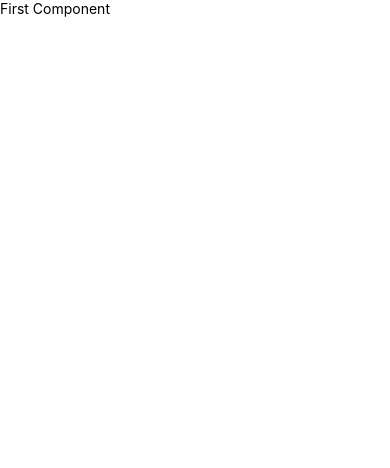
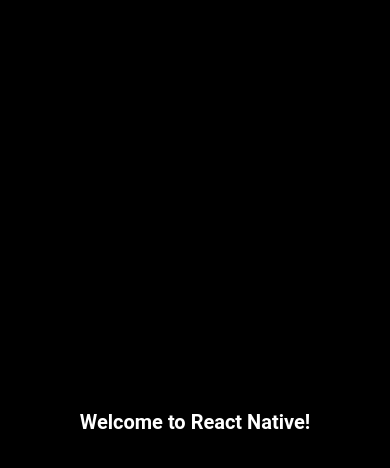
Before and after one commit to ivandj0h/my-react-native-project, a React Native app: screen / in a window 390 px wide. Shown: the top 468 px of the page. Built offline with nearby package versions, Linux system fonts and the light colour scheme.

Commit message:
focus on simple styling

```diff
--- a/App.tsx
+++ b/App.tsx
@@ -1,11 +1,36 @@
 import React from 'react';
-import {SafeAreaView} from 'react-native';
-import FirstComponent from './components/FirstComponent';
 
-export default function App() {
+import {View, Text, useColorScheme, StyleSheet} from 'react-native';
+
+export default function App(): JSX.Element {
+  const isDarkMode = useColorScheme() === 'dark';
+
   return (
-    <SafeAreaView>
-      <FirstComponent />
-    </SafeAreaView>
+    <View style={styles.container}>
+      <Text style={isDarkMode ? styles.darkText : styles.whiteText}>
+        Welcome to React Native!
+      </Text>
+    </View>
   );
 }
+
+const styles = StyleSheet.create({
+  container: {
+    flex: 1,
+    alignItems: 'center', // left to right
+    justifyContent: 'center', // top to bottom
+    backgroundColor: '#000',
+  },
+  whiteText: {
+    fontFamily: 'Roboto, sans-serif',
+    color: '#ffffff',
+    fontWeight: 'bold',
+    fontSize: 20,
+  },
+  darkText: {
+    fontFamily: 'Roboto, sans-serif',
+    color: '#000000',
+    fontWeight: 'bold',
+    fontSize: 20,
+  },
+});
--- a/components/FirstComponent.tsx
+++ /dev/null
@@ -1,11 +0,0 @@
-import React from 'react';
-
-import {View, Text} from 'react-native';
-
-export default function FirstComponent() {
-  return (
-    <View>
-      <Text>First Component</Text>
-    </View>
-  );
-}
```
